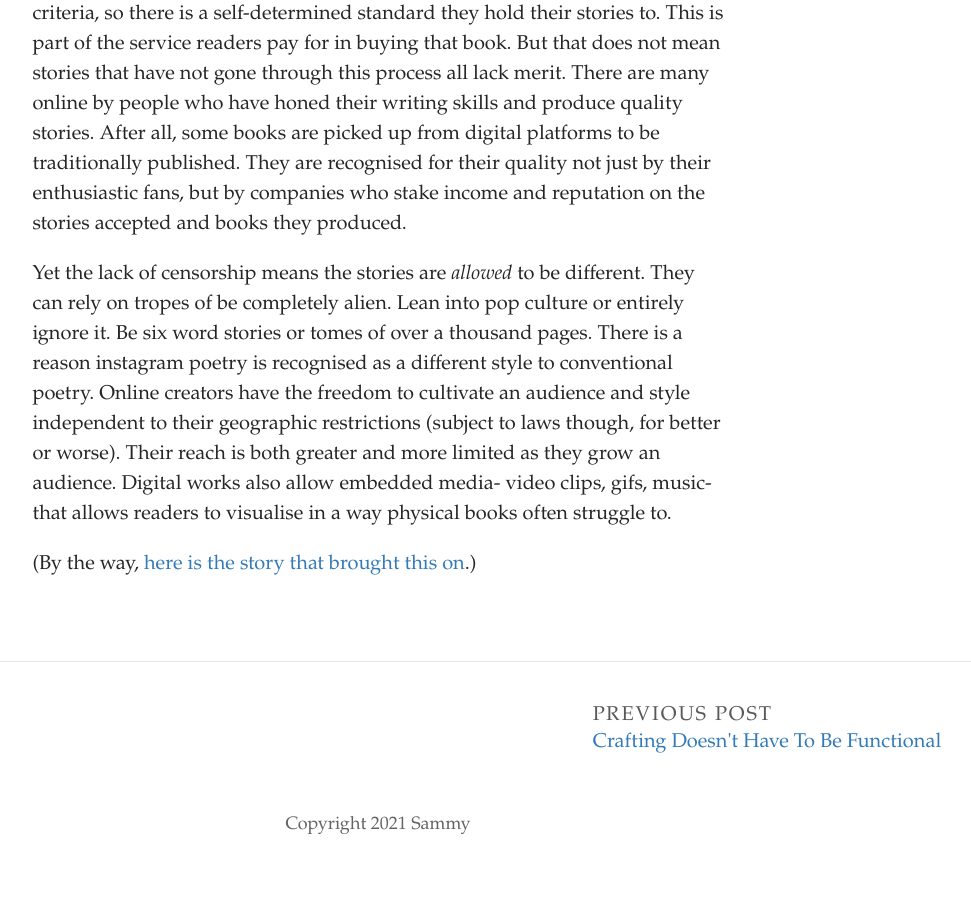
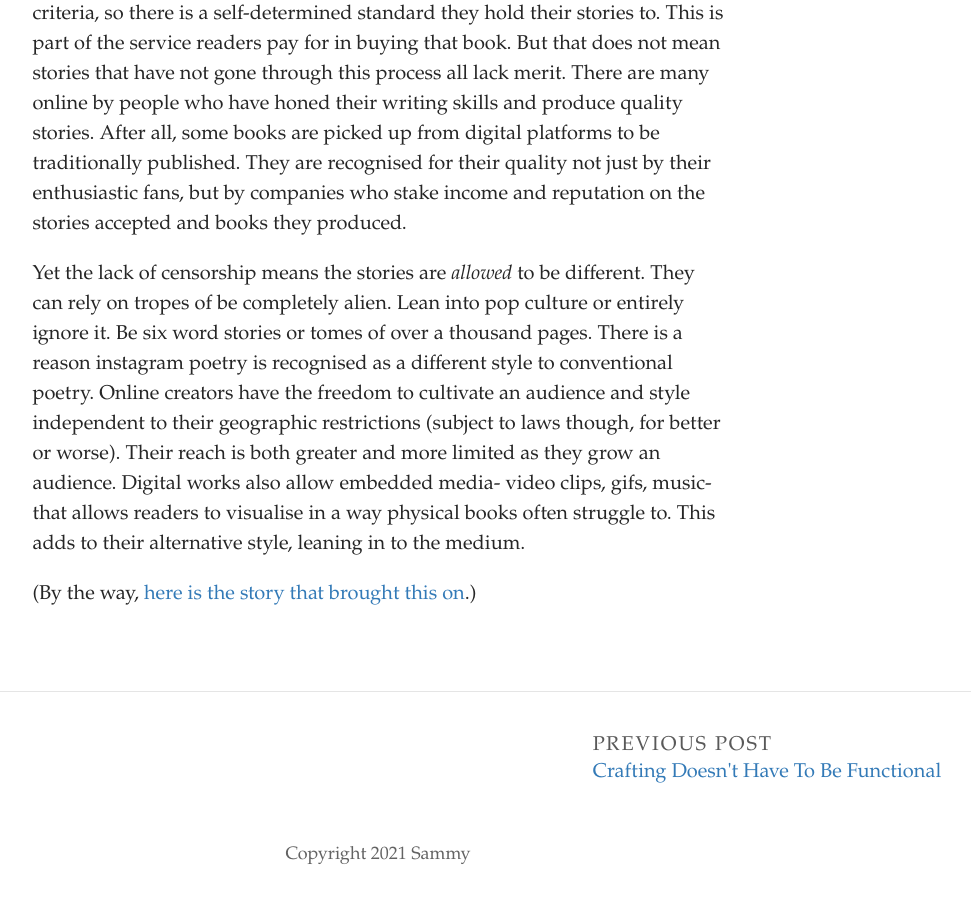
Before and after one commit to SammySpinsAYarn/Blog, a Jekyll site: the page built from _posts/2023-07-06-can-go-back-to-books-now.md, in a window 1280 px wide and 900 px high, scrolled down 716 px. Shown: the whole window, without its empty margins (262-1233 px from the left). Built offline with Jekyll 4.4.1, drawn with Linux system fonts in a browser that asks for light colours; some web fonts are replaced; before the commit the page ends 1586 px from its top, so only the background shows below that.

Commit message:
Update Post “2023-07-06-can-go-back-to-books-now”

```diff
--- a/_posts/2023-07-06-can-go-back-to-books-now.md
+++ b/_posts/2023-07-06-can-go-back-to-books-now.md
@@ -9,6 +9,6 @@
 
 Open access digital stories can hugely vary in quality. They range from the infamous, like the *My Immortal* fanfic, to the hugely successful, such as *The Martian*. Anybody with internet access can write on platforms ranging from those designed for a single author's work, to library-style collections, to blogs and social media posts. This is the nature of media online. This disparity means there are those who will not read books that are not traditionally published. They rely on the quality control provided by publishing houses.  Not a bad idea. Publishing houses need to ensure their products meet their criteria, so there is a self-determined standard they hold their stories to. This is part of the service readers pay for in buying that book. But that does not mean stories that have not gone through this process all lack merit. There are many online by people who have honed their writing skills and produce quality stories. After all, some books are picked up from digital platforms to be traditionally published. They are recognised for their quality not just by their enthusiastic fans, but by companies who stake income and reputation on the stories accepted and books they produced.
 
-Y﻿et the lack of censorship means the stories are *allowed* to be different. They can rely on tropes of be completely alien. Lean into pop culture or entirely ignore it. Be six word stories or tomes of over a thousand pages. There is a reason instagram poetry is recognised as a different style to conventional poetry. Online creators have the freedom to cultivate an audience and style independent to their geographic restrictions (subject to laws though, for better or worse). Their reach is both greater and more limited as they grow an audience. Digital works also allow embedded media- video clips, gifs, music- that allows readers to visualise in a way physical books often struggle to.
+Y﻿et the lack of censorship means the stories are *allowed* to be different. They can rely on tropes of be completely alien. Lean into pop culture or entirely ignore it. Be six word stories or tomes of over a thousand pages. There is a reason instagram poetry is recognised as a different style to conventional poetry. Online creators have the freedom to cultivate an audience and style independent to their geographic restrictions (subject to laws though, for better or worse). Their reach is both greater and more limited as they grow an audience. Digital works also allow embedded media- video clips, gifs, music- that allows readers to visualise in a way physical books often struggle to. This adds to their alternative style, leaning in to the medium.
 
 (﻿By the way, [here is the story that brought this on](https://wanderinginn.com/table-of-contents/).)
```
